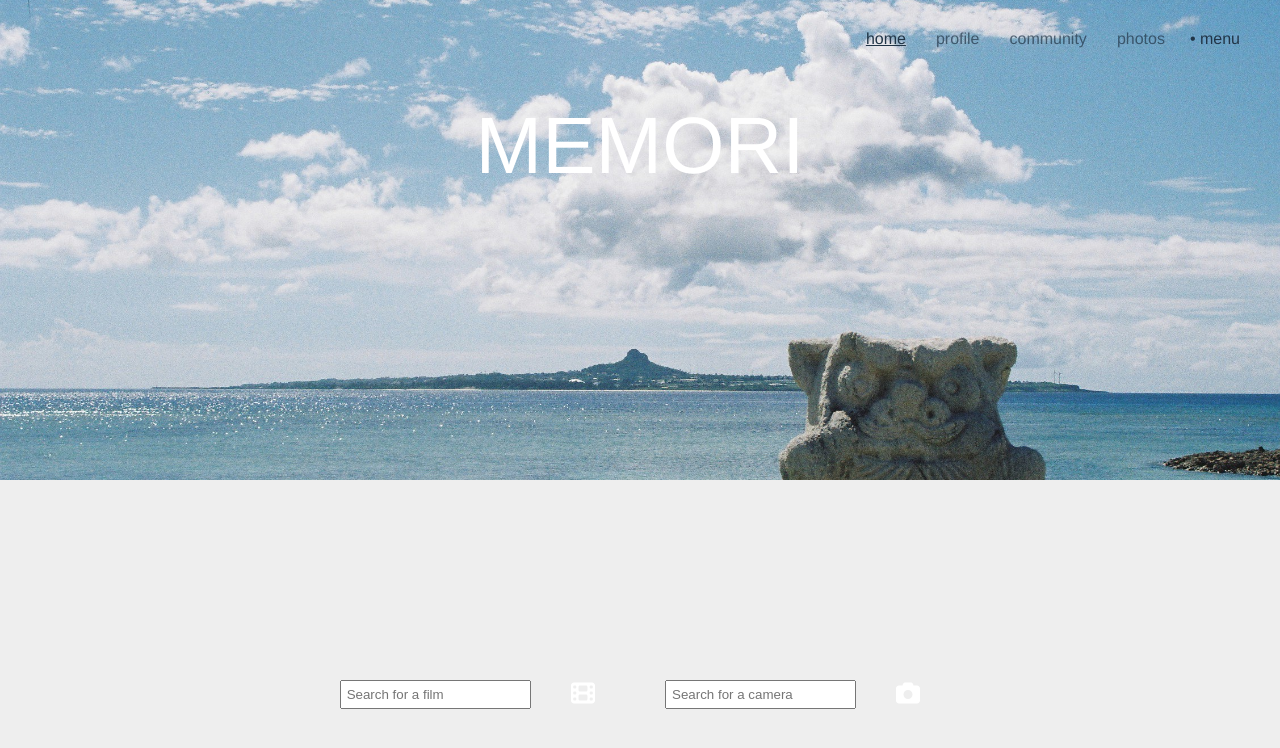
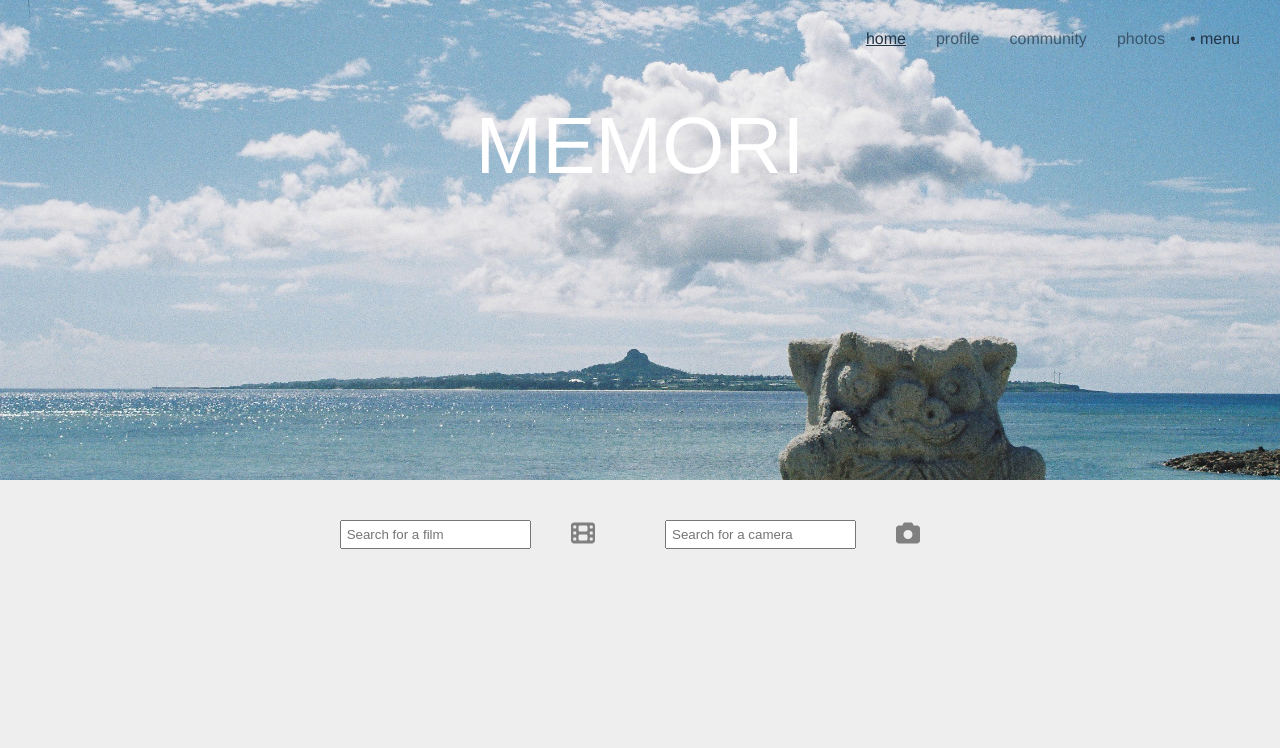
Before and after one commit to Vanyl/memori-front-end, a Vue app in the folder memori/: page / in a window 1280 px wide. Shown: the top 748 px of the page. Built offline with nearby package versions, Linux system fonts and the light colour scheme.

Commit message:
some css adjustement

```diff
--- a/memori/src/components/Search.vue
+++ b/memori/src/components/Search.vue
@@ -3,13 +3,13 @@
         <form class="search-film" role="search">
             <label for="search" class="hidden-visually">Search: </label>
             <input type="text" placeholder="Search for a film" name="search-film" id="search-film" v-model="search" />
-            <button type="submit"><font-awesome-icon :icon="['fas', 'film']" size="xl" style="color: white;" /></button>
+            <button type="submit"><font-awesome-icon :icon="['fas', 'film']" size="xl" style="color: grey;" /></button>
         </form>
         <form class="search-camera" role="search">
             <label for="search" class="hidden-visually">Search: </label>
             <input type="text" placeholder="Search for a camera" name="search-camera" id="search-camera"
                 v-model="search" />
-            <button type="submit"><font-awesome-icon :icon="['fas', 'camera']" size="xl" style="color: white;" /></button>
+            <button type="submit"><font-awesome-icon :icon="['fas', 'camera']" size="xl" style="color: grey;" /></button>
         </form>
     </div>
 </template>
@@ -42,7 +42,7 @@ export default {
     margin: 0 auto;
     z-index:2;
     position: relative;
-    margin-top: 45vh;
+    margin-top: 25vh;
 }
 
 .hidden-visually {
```
